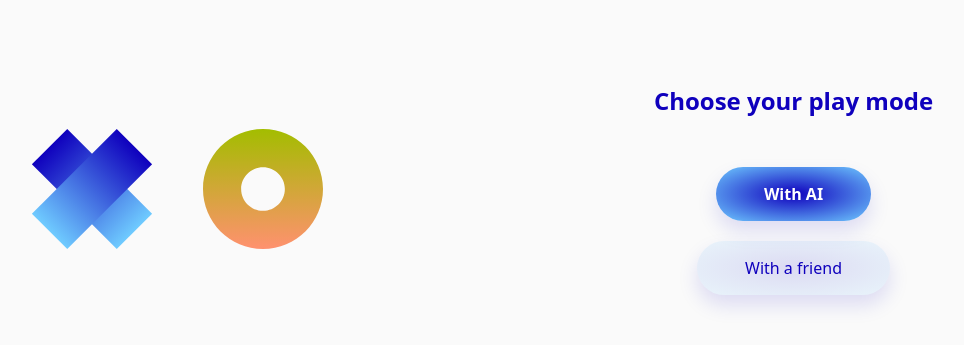
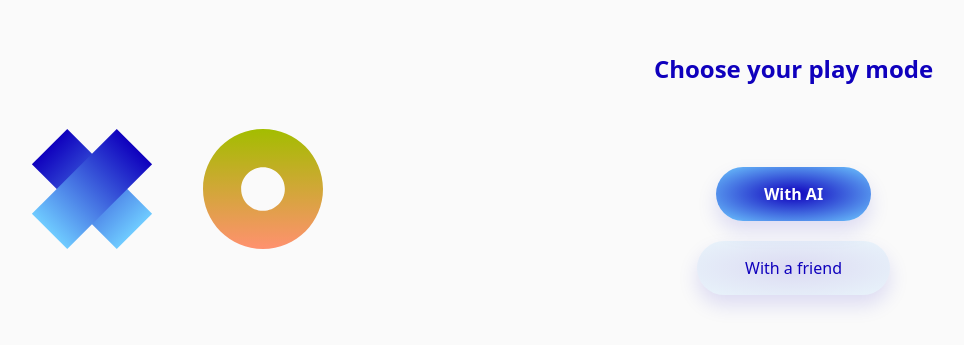
Before and after one commit to haneenmahd/tic-tac-go, a React (Create React App) app: page / in a window 1280 px wide. Shown: the part 211-556 px from the top of the page, without its empty margins (155-1119 px from the left). Built offline with nearby package versions, Linux system fonts and the light colour scheme.

Commit message:
fix styling

```diff
--- a/src/styling/index.js
+++ b/src/styling/index.js
@@ -25,7 +25,7 @@ export const FlexDiv = styled.div`
   @media screen and (${QUERIES.large}) {
     flex-direction: ${(props) => props.direction || "row"};
     gap: ${(props) => props.gap || "50px"};
-    padding: 0;
+    padding: 2rem 0;
   }
 `;
 
```
